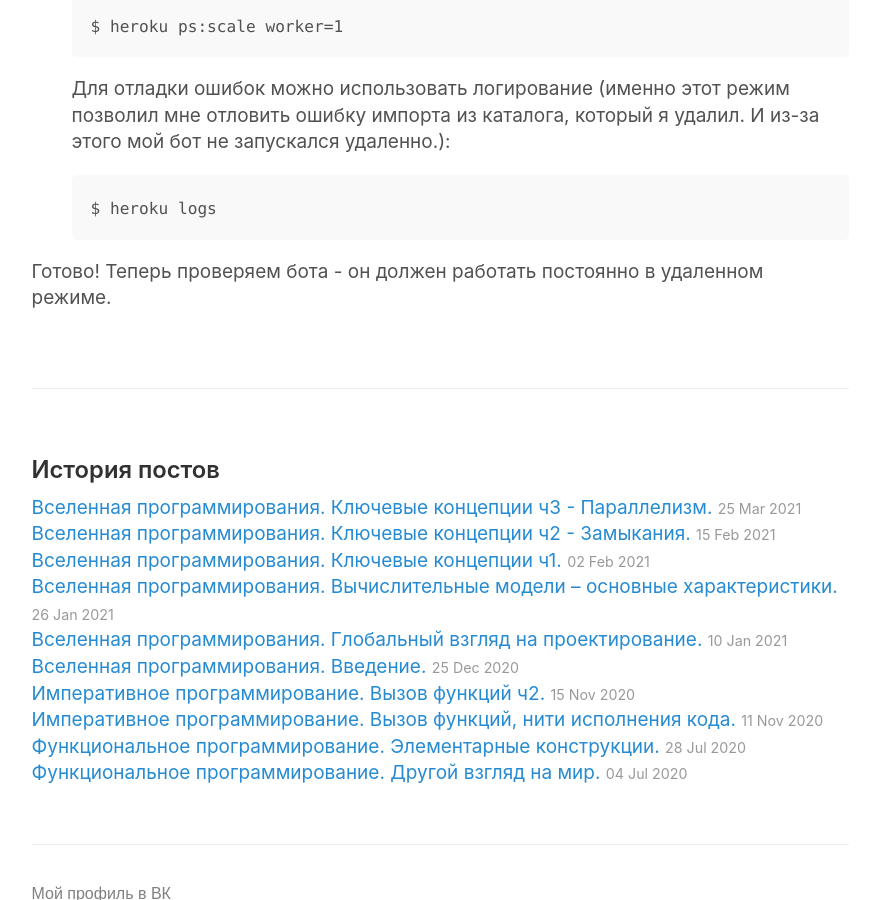
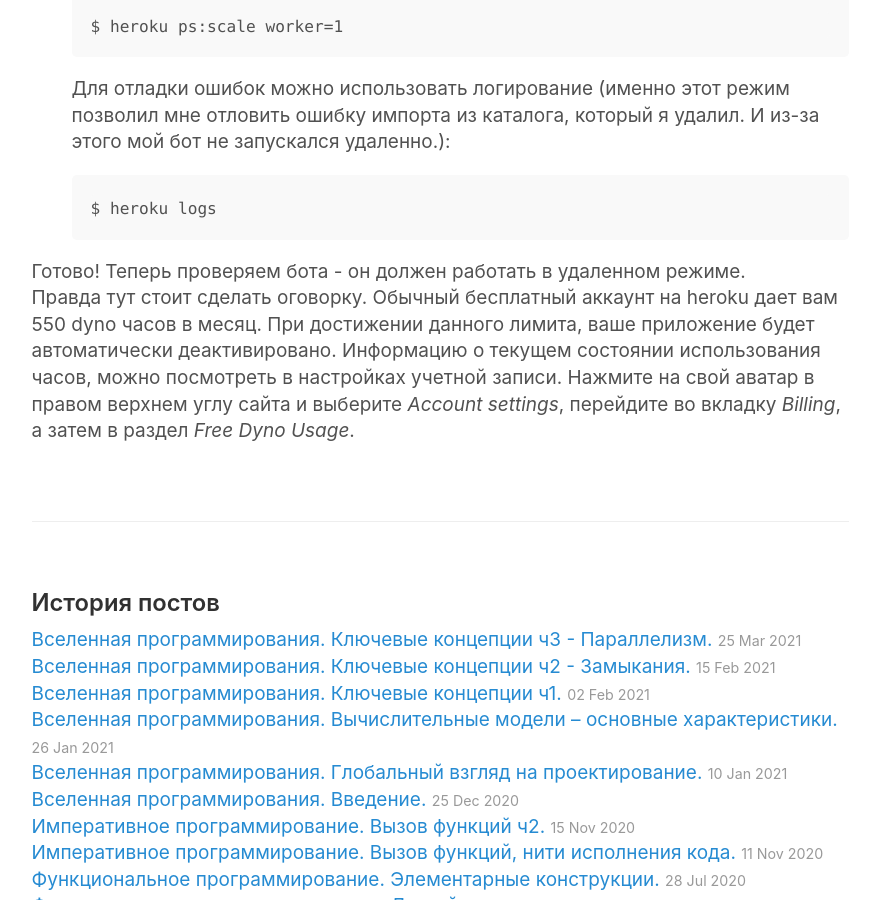
Before and after one commit to optima740/optima740.github.io, a Jekyll site: the page built from _posts/2020-09-18-TG-bot-heroku-deploy.md, in a window 1280 px wide and 900 px high, scrolled down 5526 px. Shown: the whole window, without its empty margins (200-1070 px from the left). Built offline with Jekyll 4.4.1, drawn with Linux system fonts in a browser that asks for light colours.

Commit message:
change_post2020-09-18-TG_bot

````diff
--- a/_posts/2020-09-18-TG-bot-heroku-deploy.md
+++ b/_posts/2020-09-18-TG-bot-heroku-deploy.md
@@ -105,4 +105,6 @@ $ heroku ps:scale worker=1
 $ heroku logs
 ```
 
-Готово! Теперь проверяем бота - он должен работать постоянно в удаленном режиме.
+Готово! Теперь проверяем бота - он должен работать в удаленном режиме.
+Правда тут стоит сделать оговорку. Обычный бесплатный аккаунт на heroku дает вам 550 dyno часов в месяц. При достижении данного лимита, ваше приложение будет автоматически деактивировано. Информацию о текущем состоянии использования часов, можно посмотреть в настройках учетной записи.
+Нажмите на свой аватар в правом верхнем углу сайта и выберите *Account settings*, перейдите во вкладку *Billing*, а затем в раздел *Free Dyno Usage*.
````
